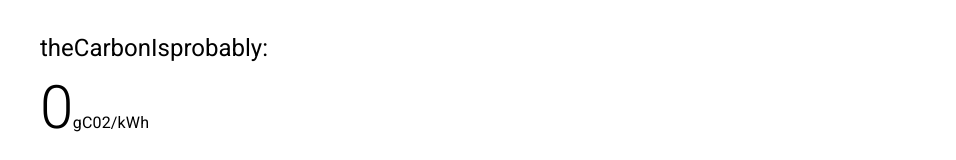
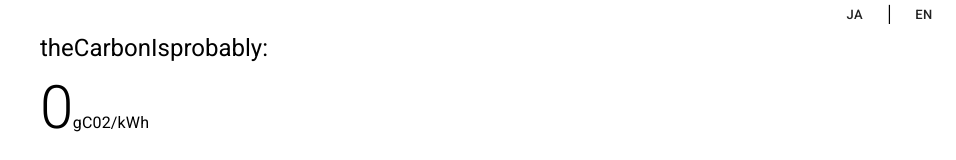
Before and after one commit to FraserTooth/japan_grid_carbon_api_website, a React (Create React App) app: page / in a window 1280 px wide. Shown: the top 160 px of the page, without its empty margins (324-1280 px from the left). Built offline with nearby package versions, Linux system fonts and the light colour scheme; no server answers; the HTML template or start-up script is replaced by a standard one.

Commit message:
i18n language chooser added:

```diff
--- a/src/App.tsx
+++ b/src/App.tsx
@@ -7,6 +7,7 @@ import {
   Container,
   Typography,
   Link,
+  Button,
   makeStyles,
 } from "@material-ui/core";
 
@@ -21,6 +22,12 @@ interface DailyCarbonData {
 const useStyles = makeStyles({
   copyright: {
     margin: "10px",
+  },
+  languageSelect: {
+    position: "fixed",
+    top: 0,
+    right: 0,
+    backgroundColor: "white",
   },
 });
 
@@ -47,6 +54,8 @@ function App() {
   const date = new Date();
   const hour = date.getHours();
 
+  const classes = useStyles();
+
   useEffect(() => {
     async function fetchData() {
       const result = await axios.post(
@@ -66,6 +75,16 @@ function App() {
   }, []);
 
   return (
+    <Container>
+      <Box className={classes.languageSelect}>
+        <Button size="small" onClick={() => i18n.changeLanguage("ja")}>
+          ja
+        </Button>
+        |
+        <Button size="small" onClick={() => i18n.changeLanguage("en")}>
+          en
+        </Button>
+      </Box>
       <Container maxWidth="sm">
         <Box my={4}>
           <Typography variant="h5" component="h1" gutterBottom>
@@ -84,6 +103,7 @@ function App() {
           <Copyright />
         </Box>
       </Container>
+    </Container>
   );
 }
 
--- a/src/components/Graph.tsx
+++ b/src/components/Graph.tsx
@@ -9,7 +9,6 @@ import {
 } from "recharts";
 
 import {
-  Box,
   CircularProgress,
   Card,
   Typography,
```
Also changed, not shown: src/i18n.ts (+14 -12 lines). Lines whose indentation alone changed are shown as unchanged.
